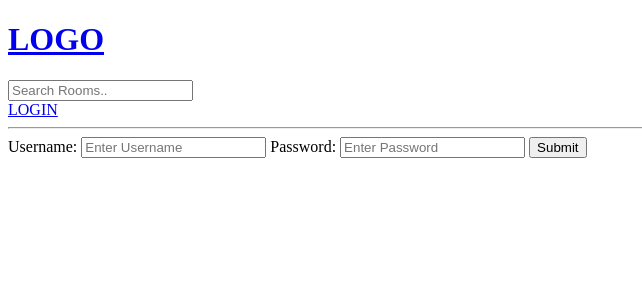
After one commit to swarina/Study-Buddy, a Django app: page /login/ in a window 1280 px wide. The commit adds this page. Shown: the top 300 px of the page, without its empty margins (0-642 px from the left). Run offline with Django 4.2, Linux system fonts and the light colour scheme.

Commit message:
Add: Login authentication

```diff
--- /dev/null
+++ b/base/templates/base/login_register.html
@@ -0,0 +1,19 @@
+{% extends "main.html" %}
+
+{% block content %}
+
+<div>
+    <form method="POST" action="">
+        {% csrf_token %}
+
+        <label>Username:</label>
+        <input type="text" name="username" placeholder="Enter Username" />
+
+        <label>Password:</label>
+        <input type="password" name="password" placeholder="Enter Password" />
+
+        <input type="submit" name="login" />
+    </form>
+</div>
+
+{% endblock content %}
--- a/base/urls.py
+++ b/base/urls.py
@@ -4,10 +4,12 @@ from django.urls import path
 from . import views
 
 urlpatterns = [
+    path('login/', views.loginPage, name="login"),
+
     path('', views.home, name="home"),
     path('room/<str:pk>', views.room, name="room"),
-    path('/create-room', views.createRoom, name="create-room"),
-    path('/update-room/<str:pk>', views.updateRoom, name="update-room"),
-    path('/delete-room/<str:pk>', views.deleteRoom, name="delete-room")
 
+    path('create-room/', views.createRoom, name="create-room"),
+    path('update-room/<str:pk>/', views.updateRoom, name="update-room"),
+    path('delete-room/<str:pk>/', views.deleteRoom, name="delete-room")
 ]
--- a/base/views.py
+++ b/base/views.py
@@ -1,9 +1,35 @@
 from django.shortcuts import render, redirect
+from django.contrib import messages
 from django.db.models import Q
+from django.contrib.auth import authenticate, login, logout
 
 # Models
+from django.contrib.auth.models import User
 from .models import Room, Topic
 from .forms import RoomForm
+
+# Login
+def loginPage(request):
+    if request.method == 'POST':
+        username = request.POST.get('username')
+        password = request.POST.get('password')
+
+        try:
+            user = User.objects.get(username=username)
+        except:
+            messages.error(request, "User does not exist")
+
+        # Authenticate
+        user = authenticate(request, username=username, password=password)
+        if(user is not None):
+            login(request, user)
+            messages.success(request, "Successfully logged in.")
+            return redirect('home')
+        else:
+            messages.error(request, "Username or password incorrect.")
+
+    context = {}
+    return render(request, 'base/login_register.html', context)
 
 # Home Page
 def home(request):
--- a/templates/main.html
+++ b/templates/main.html
@@ -12,6 +12,14 @@
   <body>
     {% include 'navbar.html' %}
 
+    {% if messages %}
+    <ul class="messages">
+        {% for message in messages %}
+        <li>{{ message }}</li>
+        {% endfor %}
+    </ul>
+    {% endif %}
+
     {% block content %}
     {% endblock %}
   </body>
--- a/templates/navbar.html
+++ b/templates/navbar.html
@@ -6,5 +6,7 @@
     <input type="text" name="q" placeholder="Search Rooms.." />
 </form>
 
+<a href="{% url 'login' %}">LOGIN</a>
+
 
 <hr>
```
